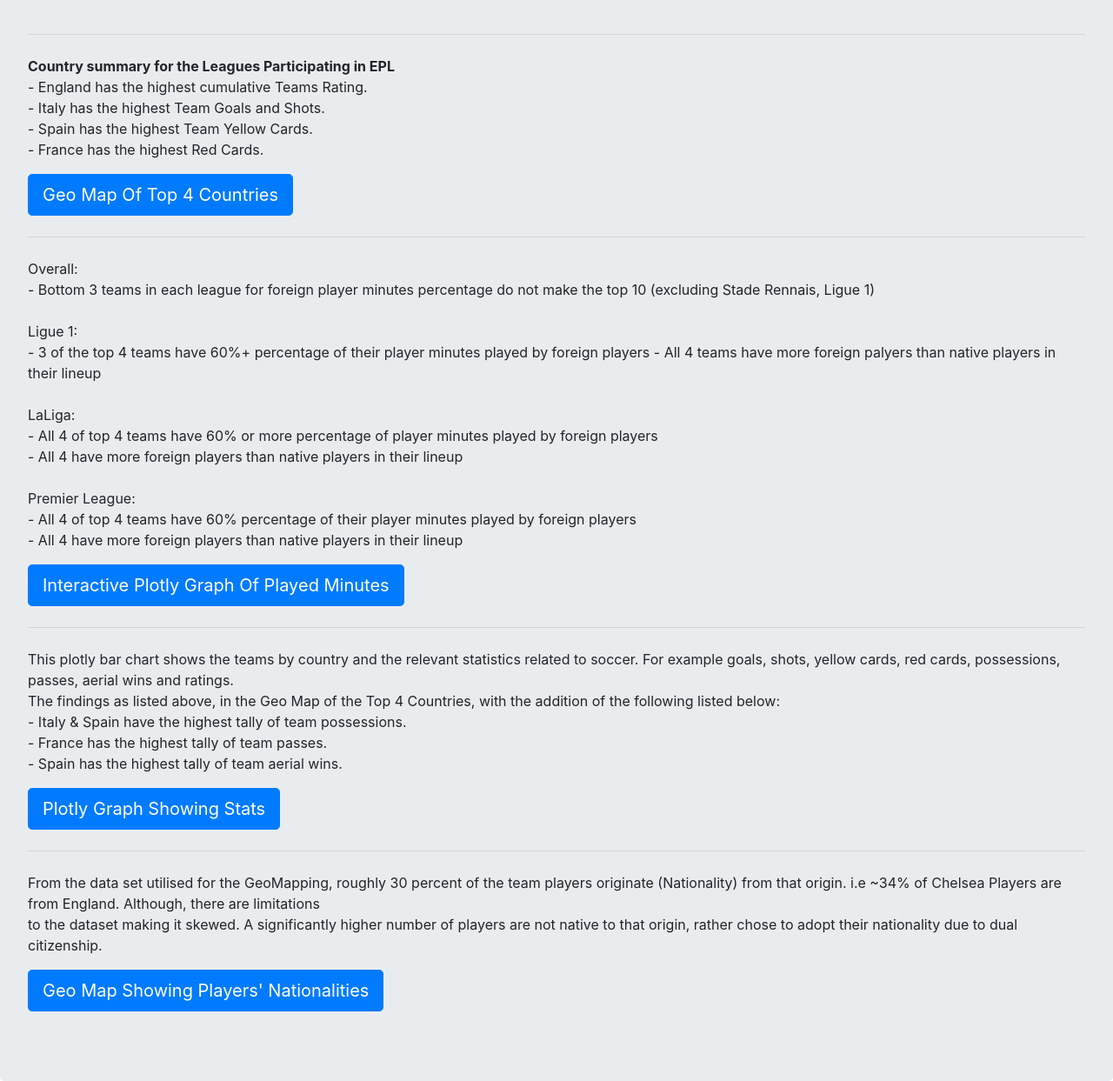
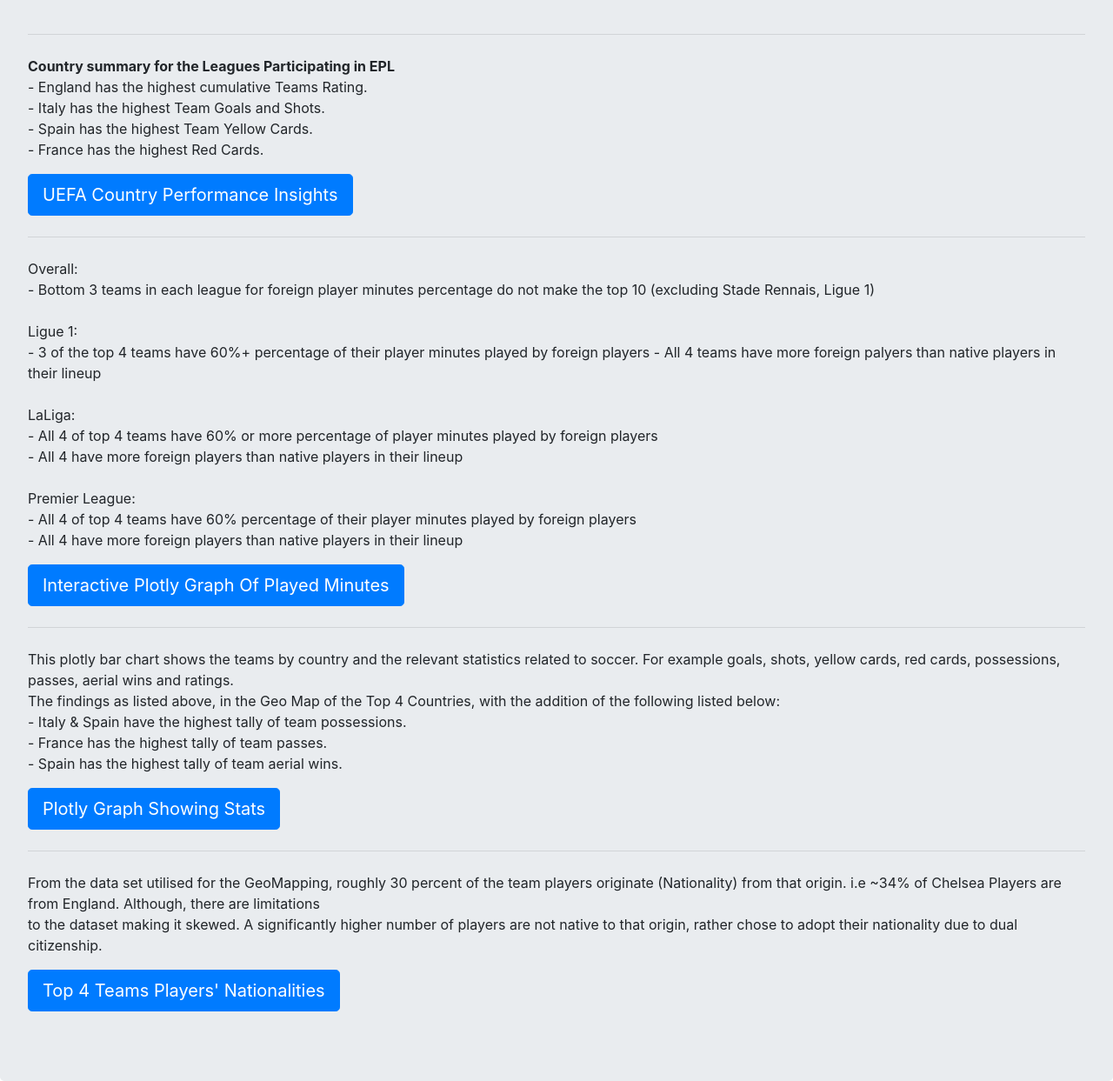
Before and after one commit to Alvin1359/uefa_top_teams_insights, a Flask app: page /summary in a window 1280 px wide. Shown: the part 281-1524 px from the top of the page at 87% size. Run offline with Flask 2, Linux system fonts and the light colour scheme; some libraries are stand-ins or nearby versions.

Commit message:
updating html dropdown text

```diff
--- a/templates/About_UEFA.html
+++ b/templates/About_UEFA.html
@@ -29,10 +29,10 @@
                         </li>
                          <a class="nav-link dropdown-toggle" href="#" id="navbarDropdownMenuLink" role="button" data-toggle="dropdown" aria-haspopup="true" aria-expanded="false"><strong>Findings</strong></a>
                           <div class="dropdown-menu dropdown-menu-right" aria-labelledby="navbarDropdownMenuLink">
-                            <a class="dropdown-item" href="/top_countries">Geo Map Of Top 4 Countries</a>
+                            <a class="dropdown-item" href="/top_countries">UEFA Country Performance Insights</a>
                             <a class="dropdown-item" href="/team_foreign_minutes">Interactive Plotly Graph Of Played Minutes</a>
                             <a class="dropdown-item" href="/all_team_data">Plotly Graph Showing Stats</a>
-                            <a class="dropdown-item" href="/geomap_player_nationalities">Geo Map Showing Players' Nationalities</a>
+                            <a class="dropdown-item" href="/geomap_player_nationalities">Top 4 Teams Players' Nationalities</a>
                           </div>
                       </li>
                       <li class="nav-item">
--- a/templates/Data_table.html
+++ b/templates/Data_table.html
@@ -27,10 +27,10 @@
                         </li>
                          <a class="nav-link dropdown-toggle" href="#" id="navbarDropdownMenuLink" role="button" data-toggle="dropdown" aria-haspopup="true" aria-expanded="false"><strong>Findings</strong></a>
                           <div class="dropdown-menu dropdown-menu-right" aria-labelledby="navbarDropdownMenuLink">
-                            <a class="dropdown-item" href="/top_countries">Geo Map Of Top 4 Countries</a>
+                            <a class="dropdown-item" href="/top_countries">UEFA Country Performance Insights</a>
                             <a class="dropdown-item" href="/team_foreign_minutes">Interactive Plotly Graph Of Played Minutes</a>
                             <a class="dropdown-item" href="/all_team_data">Plotly Graph Showing Stats</a>
-                            <a class="dropdown-item" href="/geomap_player_nationalities">Geo Map Showing Players' Nationalities</a>
+                            <a class="dropdown-item" href="/geomap_player_nationalities">Top 4 Teams Players' Nationalities</a>
                           </div>
                       </li>
                       <li class="nav-item">
--- a/templates/Graph_1.html
+++ b/templates/Graph_1.html
@@ -32,10 +32,10 @@
                     </li>
                      <a class="nav-link dropdown-toggle" href="#" id="navbarDropdownMenuLink" role="button" data-toggle="dropdown" aria-haspopup="true" aria-expanded="false"><strong>Findings</strong></a>
                       <div class="dropdown-menu dropdown-menu-right" aria-labelledby="navbarDropdownMenuLink">
-                        <a class="dropdown-item" href="/top_countries">Geo Map Of Top 4 Countries</a>
+                        <a class="dropdown-item" href="/top_countries">UEFA Country Performance Insights</a>
                         <a class="dropdown-item" href="/team_foreign_minutes">Interactive Plotly Graph Of Played Minutes</a>
                         <a class="dropdown-item" href="/all_team_data">Plotly Graph Showing Stats</a>
-                        <a class="dropdown-item" href="/geomap_player_nationalities">Geo Map Showing Players' Nationalities</a>
+                        <a class="dropdown-item" href="/geomap_player_nationalities">Top 4 Teams Players' Nationalities</a>
                       </div>
                   </li>
                   <li class="nav-item">
--- a/templates/Graph_2.html
+++ b/templates/Graph_2.html
@@ -29,10 +29,10 @@
                     </li>
                      <a class="nav-link dropdown-toggle" href="#" id="navbarDropdownMenuLink" role="button" data-toggle="dropdown" aria-haspopup="true" aria-expanded="false"><strong>Findings</strong></a>
                       <div class="dropdown-menu dropdown-menu-right" aria-labelledby="navbarDropdownMenuLink">
-                        <a class="dropdown-item" href="/top_countries">Geo Map Of Top 4 Countries</a>
+                        <a class="dropdown-item" href="/top_countries">UEFA Country Performance Insights</a>
                         <a class="dropdown-item" href="/team_foreign_minutes">Interactive Plotly Graph Of Played Minutes</a>
                         <a class="dropdown-item" href="/all_team_data">Plotly Graph Showing Stats</a>
-                        <a class="dropdown-item" href="/geomap_player_nationalities">Geo Map Showing Players' Nationalities</a>
+                        <a class="dropdown-item" href="/geomap_player_nationalities">Top 4 Teams Players' Nationalities</a>
                       </div>
                   </li>
                   <li class="nav-item">
--- a/templates/Graph_3.html
+++ b/templates/Graph_3.html
@@ -30,10 +30,10 @@
                         </li>
                          <a class="nav-link dropdown-toggle" href="#" id="navbarDropdownMenuLink" role="button" data-toggle="dropdown" aria-haspopup="true" aria-expanded="false"><strong>Findings</strong></a>
                           <div class="dropdown-menu dropdown-menu-right" aria-labelledby="navbarDropdownMenuLink">
-                            <a class="dropdown-item" href="/top_countries">Geo Map Of Top 4 Countries</a>
+                            <a class="dropdown-item" href="/top_countries">UEFA Country Performance Insights</a>
                             <a class="dropdown-item" href="/team_foreign_minutes">Interactive Plotly Graph Of Played Minutes</a>
                             <a class="dropdown-item" href="/all_team_data">Plotly Graph Showing Stats</a>
-                            <a class="dropdown-item" href="/geomap_player_nationalities">Geo Map Showing Players' Nationalities</a>
+                            <a class="dropdown-item" href="/geomap_player_nationalities">Top 4 Teams Players' Nationalities</a>
                           </div>
                       </li>
                       <li class="nav-item">
--- a/templates/Graph_4.html
+++ b/templates/Graph_4.html
@@ -34,10 +34,10 @@
                     </li>
                      <a class="nav-link dropdown-toggle" href="#" id="navbarDropdownMenuLink" role="button" data-toggle="dropdown" aria-haspopup="true" aria-expanded="false"><strong>Findings</strong></a>
                       <div class="dropdown-menu dropdown-menu-right" aria-labelledby="navbarDropdownMenuLink">
-                        <a class="dropdown-item" href="/top_countries">Geo Map Of Top 4 Countries</a>
+                        <a class="dropdown-item" href="/top_countries">UEFA Country Performance Insights</a>
                         <a class="dropdown-item" href="/team_foreign_minutes">Interactive Plotly Graph Of Played Minutes</a>
                         <a class="dropdown-item" href="/all_team_data">Plotly Graph Showing Stats</a>
-                        <a class="dropdown-item" href="/geomap_player_nationalities">Geo Map Showing Players' Nationalities</a>
+                        <a class="dropdown-item" href="/geomap_player_nationalities">Top 4 Teams Players' Nationalities</a>
                       </div>
                   </li>
                   <li class="nav-item">
--- a/templates/index.html
+++ b/templates/index.html
@@ -28,10 +28,10 @@
                         </li>
                          <a class="nav-link dropdown-toggle" href="#" id="navbarDropdownMenuLink" role="button" data-toggle="dropdown" aria-haspopup="true" aria-expanded="false"><strong>Findings</strong></a>
                           <div class="dropdown-menu dropdown-menu-right" aria-labelledby="navbarDropdownMenuLink">
-                            <a class="dropdown-item" href="/top_countries">Geo Map Of Top 4 Countries</a>
+                            <a class="dropdown-item" href="/top_countries">UEFA Country Performance Insights</a>
                             <a class="dropdown-item" href="/team_foreign_minutes">Interactive Plotly Graph Of Played Minutes</a>
                             <a class="dropdown-item" href="/all_team_data">Plotly Graph Showing Stats</a>
-                            <a class="dropdown-item" href="/geomap_player_nationalities">Geo Map Showing Players' Nationalities</a>
+                            <a class="dropdown-item" href="/geomap_player_nationalities">Top 4 Teams Players' Nationalities</a>
                           </div>
                       </li>
                       <li class="nav-item">
--- a/templates/summary.html
+++ b/templates/summary.html
@@ -31,10 +31,10 @@
                             </li>
                              <a class="nav-link dropdown-toggle" href="#" id="navbarDropdownMenuLink" role="button" data-toggle="dropdown" aria-haspopup="true" aria-expanded="false"><strong>Findings</strong></a>
                               <div class="dropdown-menu dropdown-menu-right" aria-labelledby="navbarDropdownMenuLink">
-                                <a class="dropdown-item" href="/top_countries">Geo Map Of Top 4 Countries</a>
+                                <a class="dropdown-item" href="/top_countries">UEFA Country Performance Insights</a>
                                 <a class="dropdown-item" href="/team_foreign_minutes">Interactive Plotly Graph Of Played Minutes</a>
                                 <a class="dropdown-item" href="/all_team_data">Plotly Graph Showing Stats</a>
-                                <a class="dropdown-item" href="/geomap_player_nationalities">Geo Map Showing Players' Nationalities</a>
+                                <a class="dropdown-item" href="/geomap_player_nationalities">Top 4 Teams Players' Nationalities</a>
                               </div>
                           </li>
                           <li class="nav-item">
@@ -63,7 +63,7 @@
       - France has the highest Red Cards.</p>
 
       <p class="lead">
-        <a class="btn btn-primary btn-lg" href="/top_countries" role="button">Geo Map Of Top 4 Countries</a>
+        <a class="btn btn-primary btn-lg" href="/top_countries" role="button">UEFA Country Performance Insights</a>
       </p>
       <hr class="my-4">
 
@@ -112,7 +112,7 @@
         to the dataset making it skewed. A significantly higher number of players are not native to that origin, rather chose to adopt their nationality due to dual citizenship.</p>
 
       <p class="lead">
-        <a class="btn btn-primary btn-lg" href="/geomap_player_nationalities" role="button">Geo Map Showing Players' Nationalities</a>
+        <a class="btn btn-primary btn-lg" href="/geomap_player_nationalities" role="button">Top 4 Teams Players' Nationalities</a>
       </p>
     </div>
 
```
